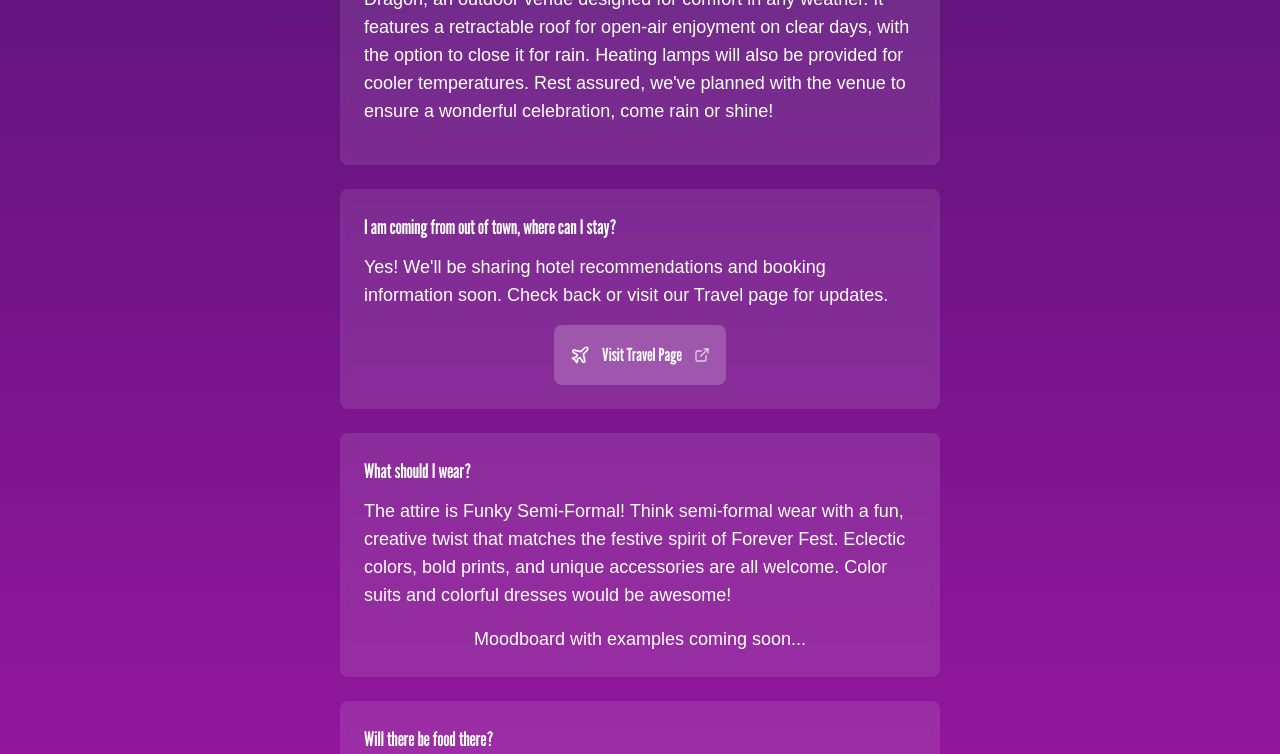
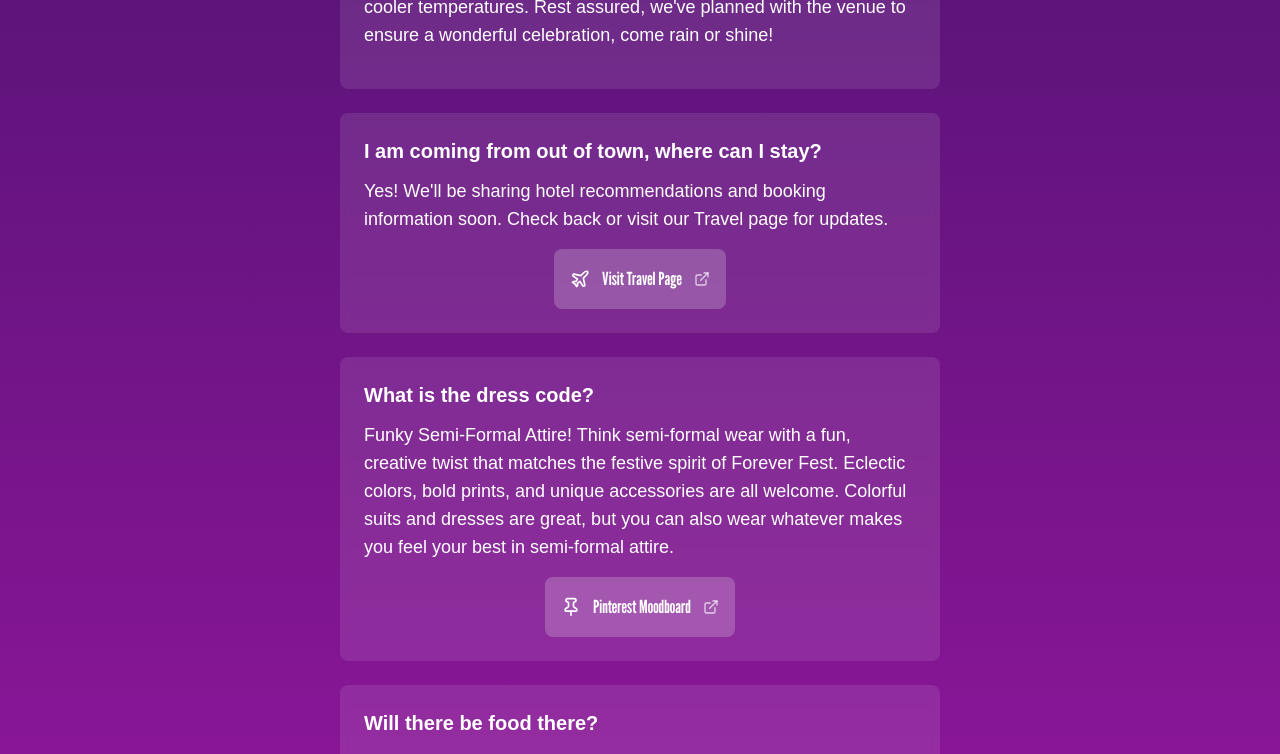
Before and after one commit to seanblonien/forever-fest-2026, a Next.js app: page /faqs in a window 1280 px wide. Shown: the part 1360-2114 px from the top of the page. Built offline with nearby package versions, Linux system fonts and the light colour scheme.

Commit message:
FAQ content updates

```diff
--- a/components/pages/FAQsPage.tsx
+++ b/components/pages/FAQsPage.tsx
@@ -1,5 +1,5 @@
 import MapLinks from '@/components/MapLinks';
-import {ExternalLink, Plane, ShoppingBag} from 'lucide-react';
+import {ExternalLink, Pin, Plane} from 'lucide-react';
 import Link from 'next/link';
 import {CalendarEmbedDynamic} from '../home';
 
@@ -17,17 +17,19 @@ function TravelLink() {
   );
 }
 
-// Registry Link Component
-function RegistryLink() {
+// Pinterest Moodboard Link Component
+function PinterestMoodboardLink() {
   return (
-    <Link
-      href="/registry"
+    <a
+      href="https://pin.it/hICCCXKqj"
+      target="_blank"
+      rel="noopener noreferrer"
       className="inline-flex items-center justify-center gap-3 bg-white/20 hover:bg-white/30 transition-colors duration-200 rounded-lg p-4 group text-lg font-league-gothic"
     >
-      <ShoppingBag className="w-5 h-5 text-white group-hover:scale-110 transition-transform duration-200" />
-      <span>View Registry</span>
+      <Pin className="w-5 h-5 text-white group-hover:scale-110 transition-transform duration-200" />
+      <span>Pinterest Moodboard</span>
       <ExternalLink className="w-4 h-4 text-white/70 group-hover:text-white transition-colors duration-200" />
-    </Link>
+    </a>
   );
 }
 
@@ -71,9 +73,9 @@ const faqs: FAQ[] = [
 
   // Guest Experience & Expectations
   {
-    question: 'What should I wear?',
-    answer: 'The attire is Funky Semi-Formal! Think semi-formal wear with a fun, creative twist that matches the festive spirit of Forever Fest. Eclectic colors, bold prints, and unique accessories are all welcome. Color suits and colorful dresses would be awesome!',
-    component: <p className="text-lg">Moodboard with examples coming soon...</p>,
+    question: 'What is the dress code?',
+    answer: 'Funky Semi-Formal Attire! Think semi-formal wear with a fun, creative twist that matches the festive spirit of Forever Fest. Eclectic colors, bold prints, and unique accessories are all welcome. Colorful suits and dresses are great, but you can also wear whatever makes you feel your best in semi-formal attire.',
+    component: <PinterestMoodboardLink />,
   },
   {
     question: 'Will there be food there?',
@@ -94,9 +96,18 @@ const faqs: FAQ[] = [
     answer: 'We love that you want to bring someone to celebrate with us! However, due to space constraints, we\'ve limited the guest list to those specifically invited. If you have questions about your invite, please reach out.',
   },
   {
-    question: 'What should I do if I need to change my RSVP?',
-    answer: 'Life happens! If you need to make any changes to your RSVP, please let us know as soon as possible by text or email so that we can plan accordingly.',
+    question: 'Are kids invited?',
+    answer: 'To ensure everyone can fully immerse themselves in the festival vibes, we\'re making this an adults-only event. Time for the big kids to play!',
   },
+  {
+    question: 'How can I change/update my address?',
+    answer: 'If you have already submitted the address collection form, you can check your email from Jotform with the edit link to edit/update your address. Simply search for "Response received for Forever Fest 2026: Address Collection" as the subject line, and the "Edit Link" will be in the email. Or, you can text or email Sean/Eva at any time.',
+  },
+  // {
+  //   question: 'What should I do if I need to change my RSVP?',
+  //   answer: 'Life happens! If you need to make any changes to your RSVP, please
+  // let us know as soon as possible by text or email so that we can plan accordingly.',
+  // },
 ];
 
 export default function FAQsPage() {
@@ -104,13 +115,10 @@ export default function FAQsPage() {
     <div className="w-full max-w-[600px] mx-auto text-center text-white pt-6 pb-12 px-2 md:px-0">
       <h1 className="text-4xl md:text-6xl mb-8 font-league-gothic">FAQs</h1>
       <div className="space-y-6">
-        <p className="text-lg md:text-xl mb-12">
-          Frequently asked questions about Forever Fest 2026
-        </p>
         <div className="space-y-6 text-left">
           {faqs.map((faq, index) => (
             <div key={index} className="bg-white/10 backdrop-blur-sm rounded-lg p-6">
-              <h3 className="text-xl mb-3 font-league-gothic">{faq.question}</h3>
+              <h3 className="text-xl mb-3 font-bold">{faq.question}</h3>
               <p className="text-lg mb-4">{faq.answer}</p>
               {faq.component && (
                 <div className="mt-4 flex justify-center">
```
